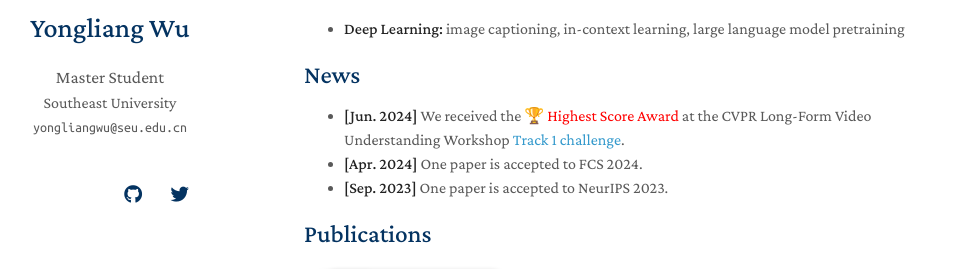
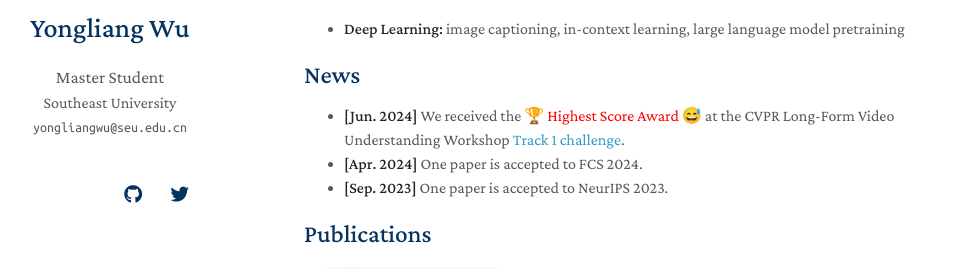
Before and after one commit to yongliang-wu/yongliang-wu.github.io, a Jekyll site: the page built from index.md, in a window 1280 px wide and 1180 px high. Shown: the part 202-471 px from the top of the window, without its empty margins (166-1121 px from the left). Built offline with Jekyll 4.4.1, drawn with Linux system fonts in a browser that asks for light colours; nearby versions of some CDN libraries; a style sheet for code colours, icons or effects is not loaded; our own code applies the rules of GitHub Pages for plain Markdown files.

Commit message:
Update index.md

```diff
--- a/index.md
+++ b/index.md
@@ -12,7 +12,7 @@ I am currently a Master student at [Southeast University](https://www.seu.edu.cn
 
 ## News
 
-- **[Jun. 2024]** We received the <span style="color:red;">🏆 Highest Score Award</span> at the CVPR Long-Form Video Understanding Workshop [Track 1 challenge](https://sites.google.com/view/loveucvpr24/track1).
+- **[Jun. 2024]** We received the <span style="color:red;">🏆 Highest Score Award 😅</span> at the CVPR Long-Form Video Understanding Workshop [Track 1 challenge](https://sites.google.com/view/loveucvpr24/track1).
 - **[Apr. 2024]** One paper is accepted to FCS 2024.
 - **[Sep. 2023]** One paper is accepted to NeurIPS 2023.
 
```
